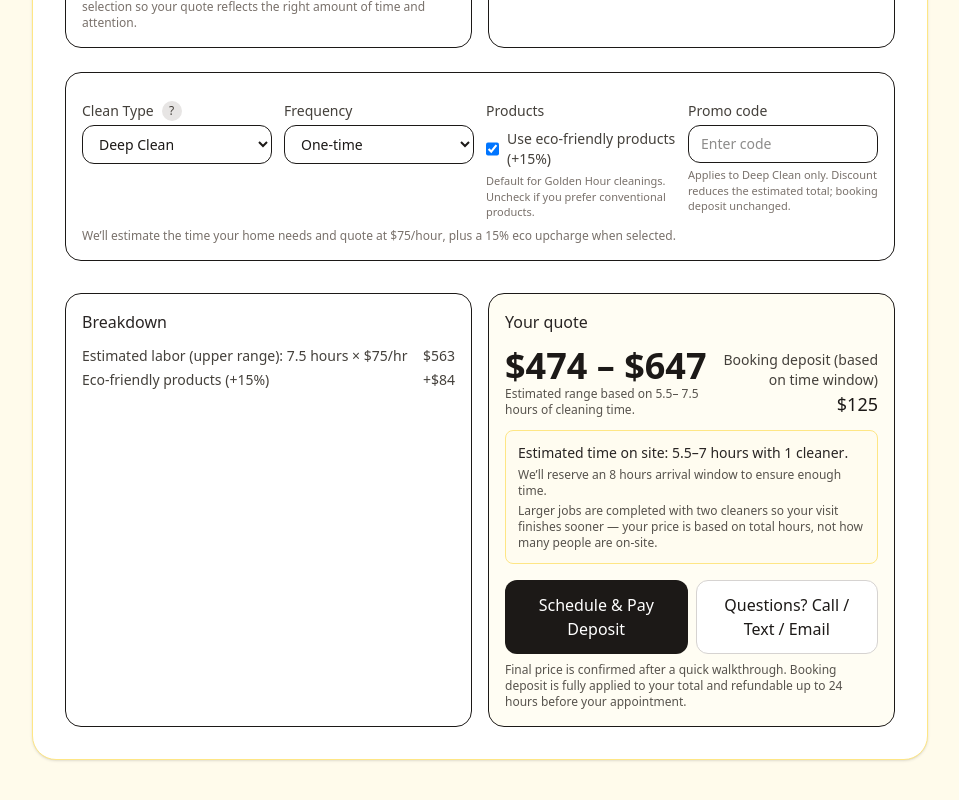
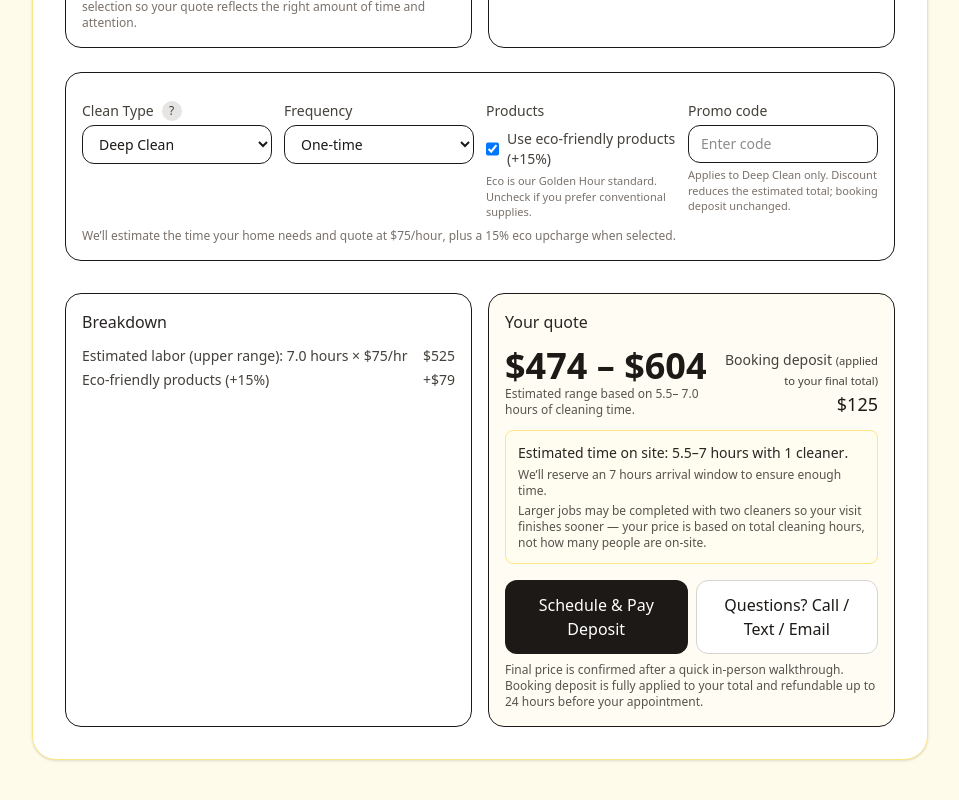
Before and after one commit to JasminBergsgaard/golden-hour-cleaning-co, a React (Vite) app: page /instant-booking in a window 1280 px wide. Shown: the part 2728-3528 px from the top of the page, without its empty margins (160-1119 px from the left). Built offline with nearby package versions, Linux system fonts and the light colour scheme.

Commit message:
fix rounding issue in quote calc

```diff
--- a/src/components/QuoteCalculator.jsx
+++ b/src/components/QuoteCalculator.jsx
@@ -78,10 +78,6 @@ function roundTo(n, step = 0.5) {
   return Math.round(n / step) * step;
 }
 
-function roundUpTo(n, step = 0.5) {
-  return Math.ceil(n / step) * step;
-}
-
 function trimHours(h) {
   const s = h.toFixed(1);
   return s.endsWith(".0") ? String(Math.round(h)) : s;
@@ -104,7 +100,12 @@ function pickCalendlySlotAtLeast(minHours) {
   return found || sorted[sorted.length - 1];
 }
 
-export default function QuoteCalculator({ showCalendly, setShowCalendly, title, subtitle }) {
+export default function QuoteCalculator({
+  showCalendly,
+  setShowCalendly,
+  title,
+  subtitle,
+}) {
   const [bedrooms, setBedrooms] = useState(3);
   const [bathrooms, setBathrooms] = useState(2);
   const [sqft, setSqft] = useState(1800);
@@ -212,7 +213,7 @@ export default function QuoteCalculator({ showCalendly, setShowCalendly, title,
     // Higher hours (slower pace) uses MIN_SQFT_PER_HOUR
     let hoursHighOneCleanerRaw = (usedSqft / MIN_SQFT_PER_HOUR) * cleanMult;
 
-    // Enforce a minimum visit length
+    // Enforce a minimum visit length for very small spaces
     if (hoursHighOneCleanerRaw < MIN_VISIT_HOURS_ONE_CLEANER) {
       hoursHighOneCleanerRaw = MIN_VISIT_HOURS_ONE_CLEANER;
     }
@@ -240,21 +241,18 @@ export default function QuoteCalculator({ showCalendly, setShowCalendly, title,
         onSiteRangeHigh
       )}`;
 
-    // Billing hours: LOW & HIGH (total person-hours, 1-cleaner perspective)
-    const personHoursLowRaw = hoursLowOneCleanerRaw;
-    const personHoursHighRaw = hoursHighOneCleanerRaw;
-
-    const personHoursLow = roundTo(personHoursLowRaw, 0.5);
-    const personHoursHigh = roundUpTo(personHoursHighRaw, 0.5); // conservative upper bound
+    // …then derive total billable hours from on-site time × cleaners
+    const billableHoursLow = onSiteRangeLow * cleaners;
+    const billableHoursHigh = onSiteRangeHigh * cleaners;
 
     // Labor pricing LOW
-    const baseLaborLowRaw = personHoursLow * HOURLY_RATE;
+    const baseLaborLowRaw = billableHoursLow * HOURLY_RATE;
     const disc = CFG.frequencyDiscount[frequency] || 0;
     const freqDiscountLowRaw = baseLaborLowRaw * disc;
     const subtotalLowAfterFreq = baseLaborLowRaw - freqDiscountLowRaw;
 
     // Labor pricing HIGH
-    const baseLaborHighRaw = personHoursHigh * HOURLY_RATE;
+    const baseLaborHighRaw = billableHoursHigh * HOURLY_RATE;
     const freqDiscountHighRaw = baseLaborHighRaw * disc;
     const subtotalHighAfterFreq = baseLaborHighRaw - freqDiscountHighRaw;
 
@@ -275,7 +273,7 @@ export default function QuoteCalculator({ showCalendly, setShowCalendly, title,
     const totalAfterPromoHigh = clampCurrency(totalBeforePromoHighRaw - promoDiscountHigh);
 
     // Booking / Calendly window: use upper end of on-site time per cleaner
-    const minReservedHoursPerCleaner = Math.ceil(onSiteRangeHighRaw);
+    const minReservedHoursPerCleaner = Math.ceil(onSiteRangeHigh);
     const slot = pickCalendlySlotAtLeast(minReservedHoursPerCleaner);
     const reservedWindowHours = slot.hours;
     const bookingFeeRaw = getDepositByOnSiteHours(reservedWindowHours);
@@ -288,8 +286,8 @@ export default function QuoteCalculator({ showCalendly, setShowCalendly, title,
       usedSqft: Math.round(usedSqft),
 
       hourlyRate: HOURLY_RATE,
-      billableHoursLow: personHoursLow,
-      billableHours: personHoursHigh, // high end
+      billableHoursLow,
+      billableHours: billableHoursHigh, // high end
 
       // Use HIGH-end values in the detailed breakdown (most conservative)
       baseLabor: clampCurrency(baseLaborHighRaw),
@@ -469,8 +467,7 @@ export default function QuoteCalculator({ showCalendly, setShowCalendly, title,
                 </label>
               </div>
               <p className="mt-1 text-[11px] text-stone-500">
-                Default for Golden Hour cleanings. Uncheck if you prefer conventional
-                products.
+                Eco is our Golden Hour standard. Uncheck if you prefer conventional supplies.
               </p>
             </div>
 
@@ -571,7 +568,7 @@ export default function QuoteCalculator({ showCalendly, setShowCalendly, title,
               </div>
               <div className="text-right">
                 <div className="text-sm text-stone-700">
-                  Booking deposit (based on time window)
+                  Booking deposit <small>(applied to your final total)</small>
                 </div>
                 <div className="text-lg font-medium tabular-nums">
                   {formatCurrency(result.bookingFee)}
@@ -602,8 +599,8 @@ export default function QuoteCalculator({ showCalendly, setShowCalendly, title,
                 arrival window to ensure enough time.
               </div>
               <div className="mt-1 text-xs text-stone-600">
-                Larger jobs are completed with two cleaners so your visit finishes
-                sooner — your price is based on total hours, not how many people are
+                Larger jobs may be completed with two cleaners so your visit finishes
+                sooner — your price is based on total cleaning hours, not how many people are
                 on-site.
               </div>
             </div>
@@ -648,7 +645,7 @@ export default function QuoteCalculator({ showCalendly, setShowCalendly, title,
             </div>
 
             <p className="mt-2 text-xs text-stone-600">
-              Final price is confirmed after a quick walkthrough. Booking deposit is
+              Final price is confirmed after a quick in-person walkthrough. Booking deposit is
               fully applied to your total and refundable up to 24 hours before your
               appointment.
             </p>
--- a/src/constants.js
+++ b/src/constants.js
@@ -1,10 +1,7 @@
 export const CFG = {
-  deepRate: 0.35, // $/sq ft (anchor)
-  levelMultiplier: { standard: 0.75, deep: 1.0, move_out: 1.3 },
   frequencyDiscount: { weekly: 0.18, bi_weekly: 0.12, monthly: 0.05, one_time: 0.0 },
   roomsToSqft: { base: 300, perBedroom: 400, perBathroom: 150 }, // heuristic
 
-  // Calendly booking slots (now includes 8h)
   bookingSlots: [
     { hours: 2, url: "https://calendly.com/golden-hour-cleaning-company/approx-2-hour-cleaning" },
     { hours: 3, url: "https://calendly.com/golden-hour-cleaning-company/approx-3-hour-cleaning" },
```
